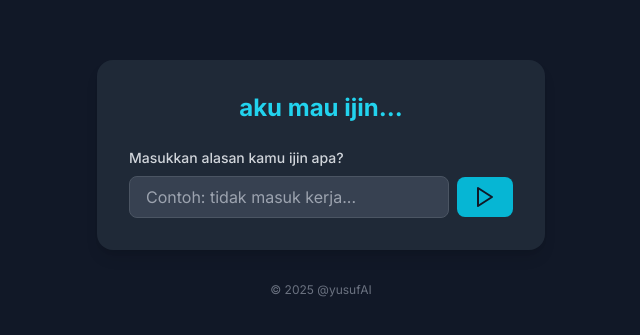
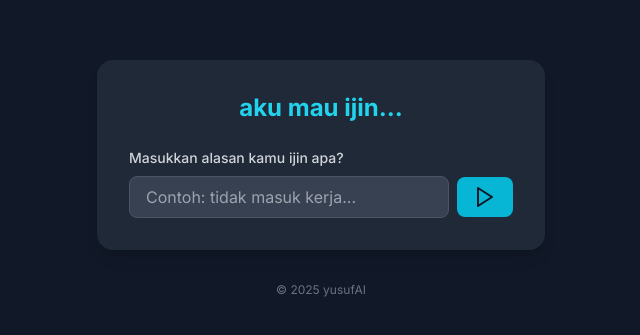
Before and after one commit to yusuf772-web/Alasan-web, a plain HTML site: page index.html in a window 1280 px wide. Shown: the part 221-556 px from the top of the page, 319-959 px from the left. Drawn offline with nearby package versions, Linux system fonts and the light colour scheme.

Commit message:
Update index.html

```diff
--- a/index.html
+++ b/index.html
@@ -76,7 +76,7 @@
         const copyright = document.getElementById('copyright');
 
         // Set copyright year dynamically
-        copyright.textContent = `© ${new Date().getFullYear()} @yusufAI`;
+        copyright.textContent = `© ${new Date().getFullYear()} yusufAI`;
 
         generateBtn.addEventListener('click', generateExcuse);
         reasonInput.addEventListener('keypress', (e) => {
```
